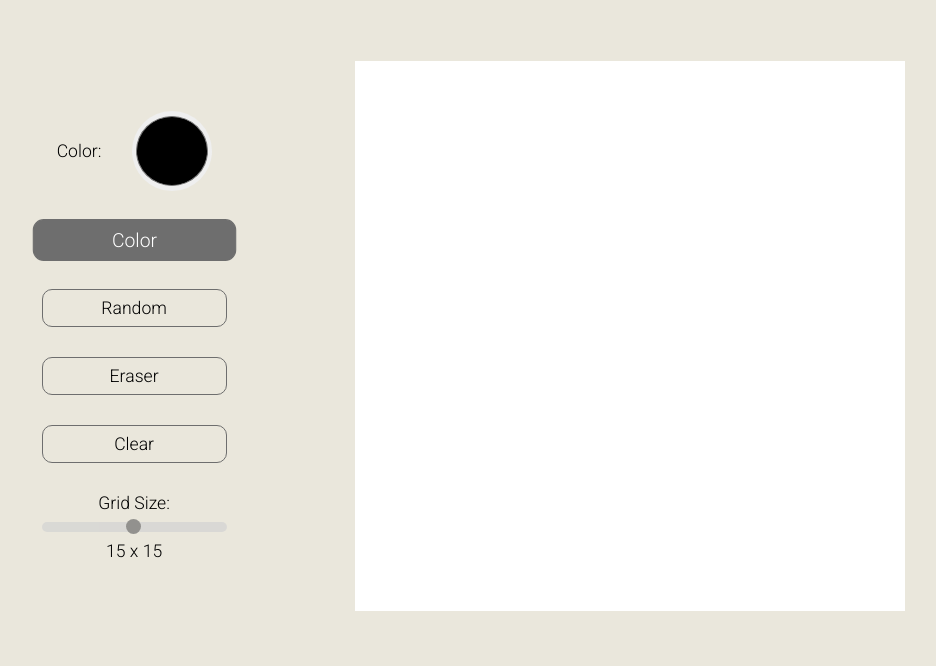
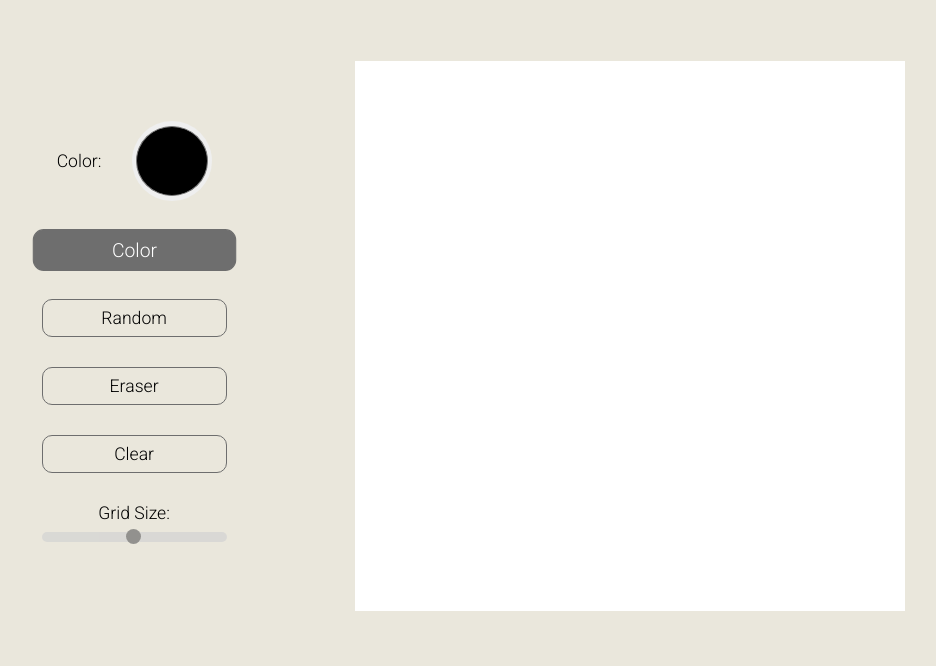
Before and after one commit to ishmumr7/etch-a-sketch, a plain HTML site: page index.html in a window 1280 px wide. Shown: the part 100-766 px from the top of the page, without its empty margins (156-1092 px from the left). Drawn offline with Linux system fonts and the light colour scheme.

```diff
--- a/index.html
+++ b/index.html
@@ -30,7 +30,7 @@
             <div class="gridsize-container">
                 <label for="grid-size">Grid Size:</label>
                 <input type="range" min="1" max="100" value="50" class="slider" id="grid-size">
-                <span id="size-show">15 x 15</span>
+                <span id="size-show"></span>
             </div>
         </div>
 
```
